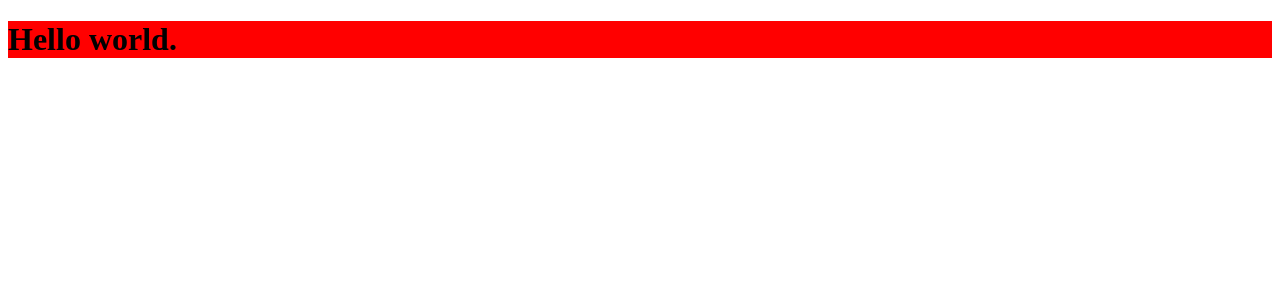
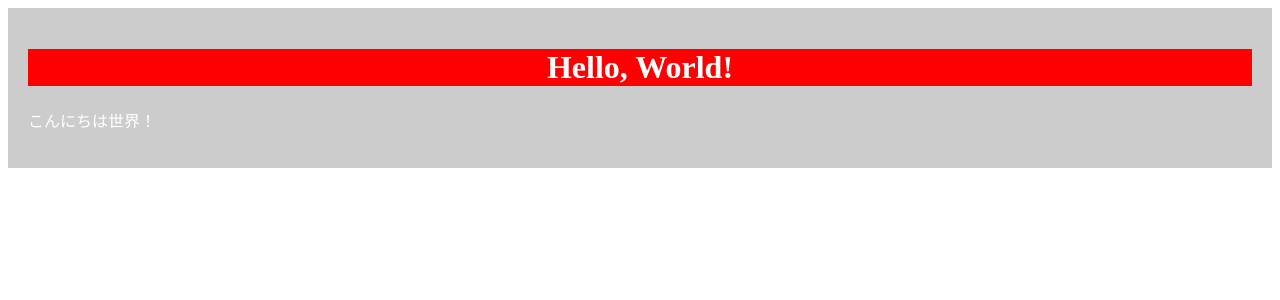
Before and after one commit to TKFM21/react-exercise, a React (Create React App) app: page / in a window 1280 px wide. Shown: the top 300 px of the page. Built offline with nearby package versions, Linux system fonts and the light colour scheme.

Commit message:
exercise part1

```diff
--- a/src/App.js
+++ /dev/null
@@ -1,25 +0,0 @@
-import React from 'react';
-
-const titleStyle = {
-  backgroundColor: 'red'
-}
-
-class App extends React.Component {
-
-  constructor(props) {
-    super(props);
-    this.state = {
-      test: 'test-state1'
-    };
-  }
-
-  render() {
-    return (
-      <div className="App">
-        <h1 style={titleStyle}>Hello world.</h1>
-      </div>
-    );
-  }
-}
-
-export default App;
--- /dev/null
+++ b/src/components/App.css
@@ -0,0 +1,10 @@
+.App {
+    padding: 20px;
+    background-color: #ccc;
+    color: #ffffff;
+}
+
+.title {
+    background-color: #ff0000;
+    text-align: center;
+}
--- /dev/null
+++ b/src/components/App.js
@@ -0,0 +1,13 @@
+import React from 'react';
+import './App.css';
+
+function App() {
+  return (
+    <div className="App">
+      <h1 className="title">Hello, World!</h1>
+      <p>こんにちは世界！</p>
+    </div>
+  );
+}
+
+export default App;
--- a/src/index.js
+++ b/src/index.js
@@ -1,8 +1,8 @@
 import React from 'react';
 import ReactDOM from 'react-dom';
-import App from './App';
+import App from './components/App';
 
 ReactDOM.render(
-    <App test="test-prop1" />,
+    <App />,
     document.getElementById('root')
 );
```
